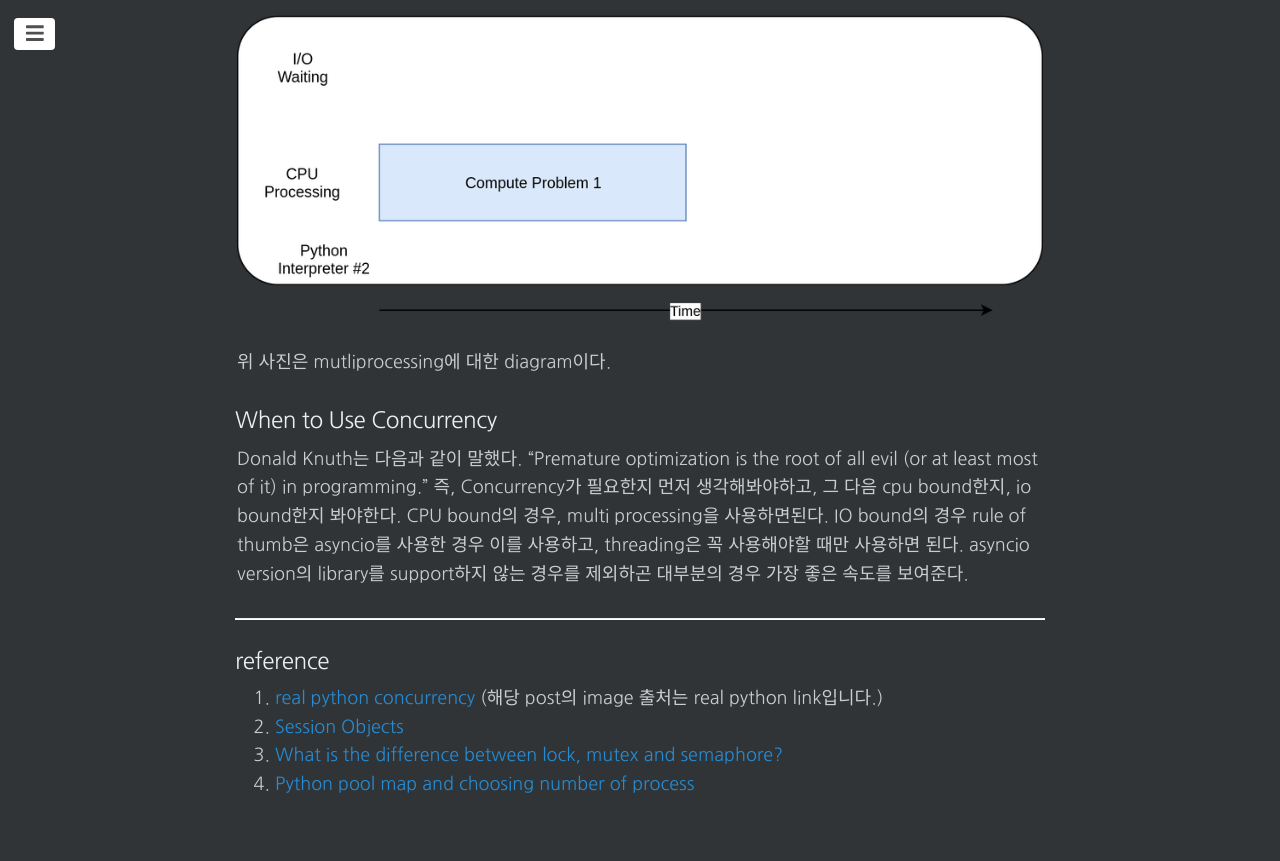
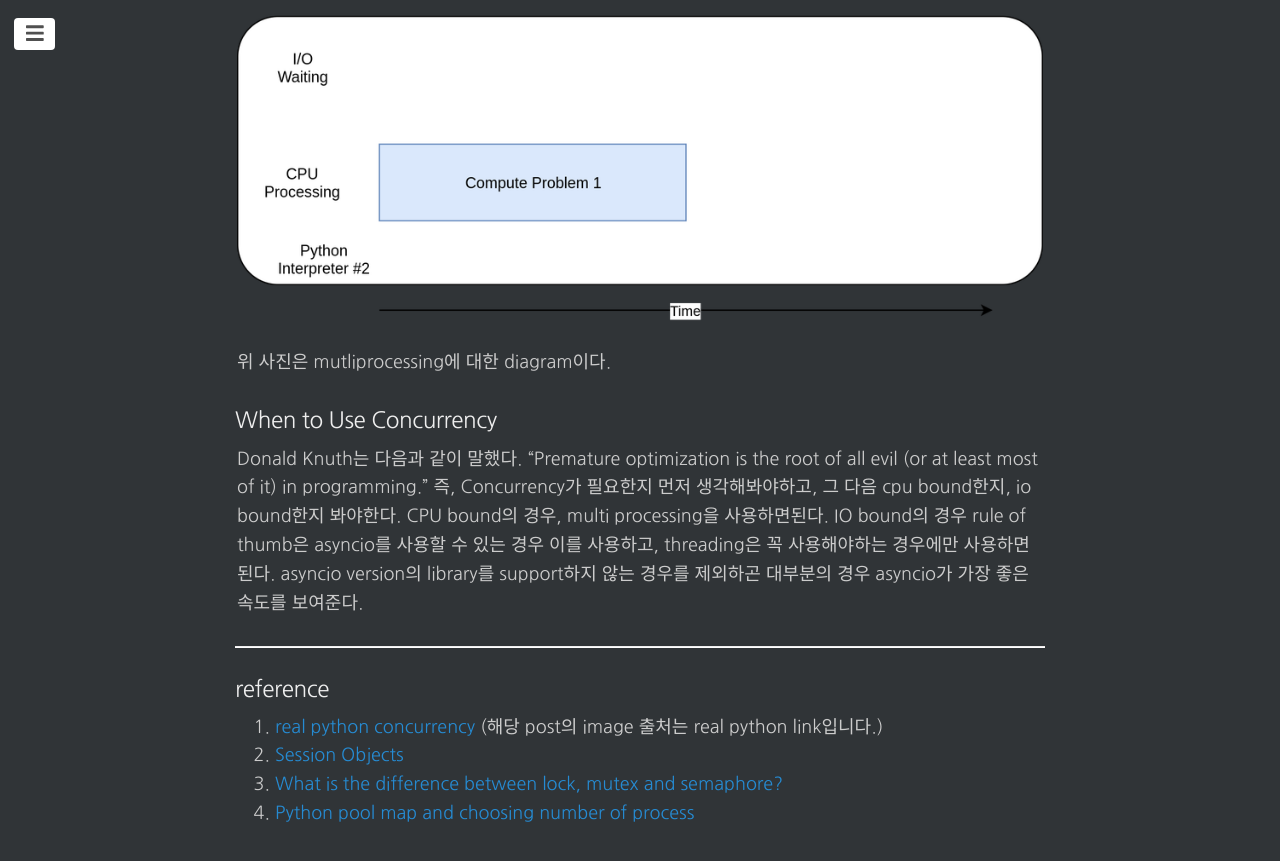
Before and after one commit to changhyeonnam/changhyeonnam.github.io, a Jekyll site: the page built from _posts/2022/2022-2-3-multitasking.md, in a window 1280 px wide and 900 px high, scrolled down 12513 px. Shown: the top 861 px of the window. Built offline with Jekyll 4.4.1, drawn with Linux system fonts in a browser that asks for light colours; nearby versions of some CDN libraries; our own code applies the rules of GitHub Pages for plain Markdown files; comment, search, counter and statistics services are not loaded.

Commit message:
update mt.md

```diff
--- a/_posts/2022/2022-2-3-multitasking.md
+++ b/_posts/2022/2022-2-3-multitasking.md
@@ -9,8 +9,6 @@ sitemap :
   changefreq : daily
   priority : 1.0
 ---
-
-
 
 ### Concurrency(동시성), Parallelism(병렬성) in Python
 
@@ -385,7 +383,7 @@ Duration 3.1328768730163574 seconds
 
 ### When to Use Concurrency
 
-Donald Knuth는 다음과 같이 말했다. “Premature optimization is the root of all evil (or at least most of it) in programming.” 즉, Concurrency가 필요한지 먼저 생각해봐야하고, 그 다음 cpu bound한지, io bound한지 봐야한다. CPU bound의 경우, multi processing을 사용하면된다. IO bound의 경우 rule of thumb은 asyncio를 사용한 경우 이를 사용하고, threading은 꼭 사용해야할 때만 사용하면 된다. asyncio version의 library를 support하지 않는 경우를 제외하곤 대부분의 경우 가장 좋은 속도를 보여준다.
+Donald Knuth는 다음과 같이 말했다. “Premature optimization is the root of all evil (or at least most of it) in programming.” 즉, Concurrency가 필요한지 먼저 생각해봐야하고, 그 다음 cpu bound한지, io bound한지 봐야한다. CPU bound의 경우, multi processing을 사용하면된다. IO bound의 경우 rule of thumb은 asyncio를 사용할 수 있는 경우 이를 사용하고, threading은 꼭 사용해야하는 경우에만 사용하면 된다. asyncio version의 library를 support하지 않는 경우를 제외하곤 대부분의 경우 asyncio가 가장 좋은 속도를 보여준다.
 
 ---
 
```
